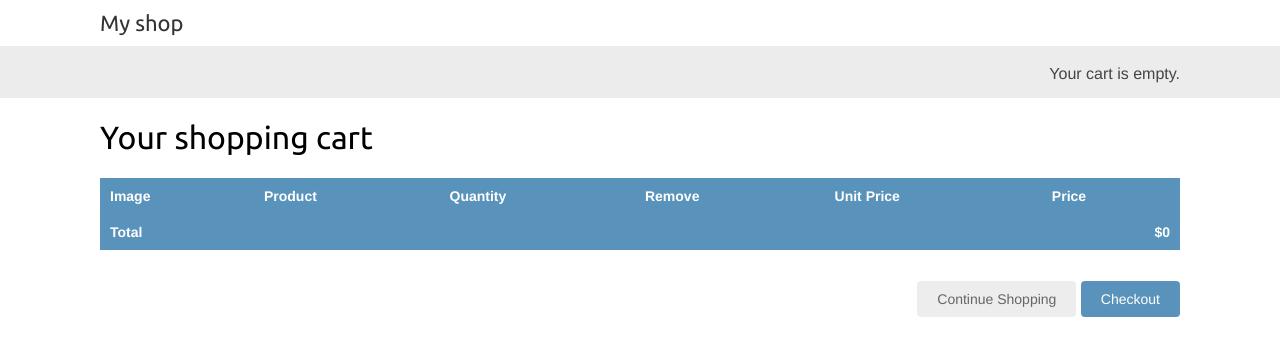
After one commit to krishtimil/djecom, a Django app: page /cart/ in a window 1280 px wide. The commit adds this page. Shown: the top 356 px of the page. Run offline with Django 4.2, Linux system fonts and the light colour scheme.

Commit message:
fix: Improved Cart

```diff
--- /dev/null
+++ b/cart/cart.py
@@ -0,0 +1,52 @@
+from decimal import Decimal
+from django.conf import settings
+from shop.models import Product
+
+class Cart:
+    def __init__(self, request):
+        self.session = request.session
+        cart = self.session.get(settings.CART_SESSION_ID)
+        if not cart:
+            # save an empty cart in the session
+            cart = self.session[settings.CART_SESSION_ID] = {}
+        self.cart = cart
+
+    def add(self,product, quantity=1, override_quantity=False):
+        product_id = str(product.id)
+        if product_id not in self.cart:
+            self.cart[product_id] = {'quantity': 0, 'price': str(product.price)}
+        if override_quantity:
+            self.cart[product_id]['quantity'] = quantity
+        else:
+            self.cart[product_id]['quantity'] += quantity
+        self.save()
+
+    def save(self):
+        self.session.modified = True
+
+    def remove(self, product):
+        product_id = str(product.id)
+        if product_id in self.cart:
+            del self.cart[product_id]
+            self.save()
+
+    def __iter__(self):
+        product_ids = self.cart.keys()
+        products = Product.objects.filter(id__in=product_ids)
+        cart = self.cart.copy()
+        for product in products:
+            cart[str(product.id)]['product'] = product
+        for item in cart.values():
+            item['price'] = Decimal(item['price'])
+            item['total_price'] = item['price'] * item['quantity']
+            yield item
+
+    def __len__(self):
+        return sum(item['quantity'] for item in self.cart.values())
+
+    def get_total_price(self):
+        return sum(Decimal(item['price']) * item['quantity'] for item in self.cart.values())
+
+    def clear(self):
+        del self.session[settings.CART_SESSION_ID]
+        self.save()
--- /dev/null
+++ b/cart/forms.py
@@ -0,0 +1,7 @@
+from django import forms
+
+PRODUCT_QUANTITY_CHOICES = [(i, str(i)) for i in range(1, 21)]
+
+class CartAddProductForm(forms.Form):
+    quantity = forms.TypedChoiceField(choices=PRODUCT_QUANTITY_CHOICES, coerce=int)
+    override = forms.BooleanField(required=False, initial=False, widget=forms.HiddenInput)
--- /dev/null
+++ b/cart/templates/cart/detail.html
@@ -0,0 +1,59 @@
+{% extends "shop/base.html" %}
+{% load static %}
+
+{% block title %}Your Shopping Cart{% endblock title %}
+
+{% block content %}
+    <h1>Your shopping cart</h1>
+    <table class="cart">
+        <thead>
+            <tr>
+                <th>Image</th>
+                <th>Product</th>
+                <th>Quantity</th>
+                <th>Remove</th>
+                <th>Unit Price</th>
+                <th>Price</th>
+            </tr>
+        </thead>
+        <tbody>
+            {% for item in cart %}
+                {% with product=item.product %}
+                    <tr>
+                        <td>
+                            <a href="{{ product.get_absolute_url }}">
+                                <img src="{% if product.image %}{{ product.image.url }}{% else %}{% static 'img/no_image.png' %}{% endif %}" alt="{{ product.name }}"/>
+                            </a>
+                        </td>
+                        <td>{{ product.name }}</td>
+                        <td>
+                            <form action="{% url "cart:cart_add" product.id %}" method="post">
+                                {{ item.update_quantity_form.quantity }}
+                                {{ item.update_quantity_form.override }}
+                                <input type="submit" value="Update"/>
+                                {% csrf_token %}
+                            </form>
+                        </td>
+                        <td>
+                            <form action="{% url "cart:cart_remove" product.id %}" method="post">
+                                <input type="submit" value="Remove"/>
+                                {% csrf_token %}
+                            </form>
+                        </td>
+                        <td class="num">${{ item.price }}</td>
+                        <td class="num">${{ item.total_price }}</td>
+                    </tr>
+                {% endwith %}
+            {% endfor %}
+            <tr class="total">
+                <td>Total</td>
+                <td colspan="4"></td>
+                <td class="num">${{ cart.get_total_price }}</td>
+            </tr>
+        </tbody>
+    </table>
+    <p class="text-right">
+        <a href="{% url "shop:product_list" %}" class="button light">Continue Shopping</a>
+        <a href="#" class="button">Checkout</a>
+    </p>
+{% endblock content %}
--- /dev/null
+++ b/cart/urls.py
@@ -0,0 +1,10 @@
+from django.urls import path
+from . import views
+
+app_name = 'cart'
+
+urlpatterns = [
+    path('', views.cart_detail, name='cart_detail'),
+    path('add/<int:product_id>/', views.cart_add, name='cart_add'),
+    path('remove/<int:product_id>/', views.cart_remove, name='cart_remove'),
+]
--- a/cart/views.py
+++ b/cart/views.py
@@ -1,3 +1,39 @@
-from django.shortcuts import render
+from django.shortcuts import render, redirect, get_object_or_404
+from django.views.decorators.http import require_POST
+from shop.models import Product
+from .cart import Cart
+from .forms import CartAddProductForm
 
-# Create your views here.
+@require_POST
+def cart_add(request, product_id):
+    cart = Cart(request)
+    product = get_object_or_404(Product, id=product_id)
+    form = CartAddProductForm(request.POST)
+    if form.is_valid():
+        cd = form.cleaned_data
+        cart.add(product=product, quantity=cd['quantity'], override_quantity=cd['override'])
+    return redirect('cart:cart_detail')
+
+
+@require_POST
+def cart_add(request, product_id):
+    cart = Cart(request)
+    product = get_object_or_404(Product, id=product_id)
+    form = CartAddProductForm(request.POST)
+    if form.is_valid():
+        cd = form.cleaned_data
+        cart.add(product=product, quantity=cd['quantity'], override_quantity=cd['override'])
+    return redirect('cart:cart_detail')
+
+@require_POST
+def cart_remove(request, product_id):
+    cart = Cart(request)
+    product = get_object_or_404(Product, id=product_id)
+    cart.remove(product)
+    return redirect('cart:cart_detail')
+
+def cart_detail(request):
+    cart = Cart(request)
+    for item in cart:
+        item['update_quantity_form'] = CartAddProductForm(initial={'quantity': item['quantity'], 'override': True})
+    return render(request, 'cart/detail.html', {'cart': cart})
--- a/djecom/urls.py
+++ b/djecom/urls.py
@@ -20,6 +20,7 @@
 
 urlpatterns = [
     path('admin/', admin.site.urls),
+    path('cart/', include('cart.urls', namespace='cart')),
     path('', include('shop.urls', namespace='shop')),
 ]
 
--- a/shop/templates/shop/product/list.html
+++ b/shop/templates/shop/product/list.html
@@ -24,7 +24,7 @@
         {% for product in products %}
             <div class="item">
                 <a href="{{ product.get_absolute_url }}">
-                    <img src="{% if product.image %}{{ product.image.url }}{% else %}{% static 'img/no_image.png' %}{% endif %}" alt="{{ product.name }}">
+                    <img src="{% if product.image %}{{ product.image.url }}{% else %}{% static 'img/no_image.png' %}{% endif %}" alt="{{ product.name }}"/>
                 </a>
                 <a href="{{ product.get_absolute_url }}">{{ product.name }}</a>
                 <br/>
--- a/shop/views.py
+++ b/shop/views.py
@@ -1,5 +1,6 @@
 from django.shortcuts import render, get_object_or_404
 from .models import Category, Product
+from cart.forms import CartAddProductForm
 
 # Create your views here.
 def product_list(request, category_slug=None):
@@ -13,4 +14,6 @@
 
 def product_detail(request, id, slug):
     product = get_object_or_404(Product, id=id, slug=slug, available=True)
-    return render(request, 'shop/product/detail.html', {'product': product})
+    cart_product_form = CartAddProductForm()
+    return render(request, 'shop/product/detail.html', {'product': product,
+                                                        'cart_product_form': cart_product_form})
```
Also changed, not shown: shop/templates/shop/product/detail.html (+6 -1 lines).
